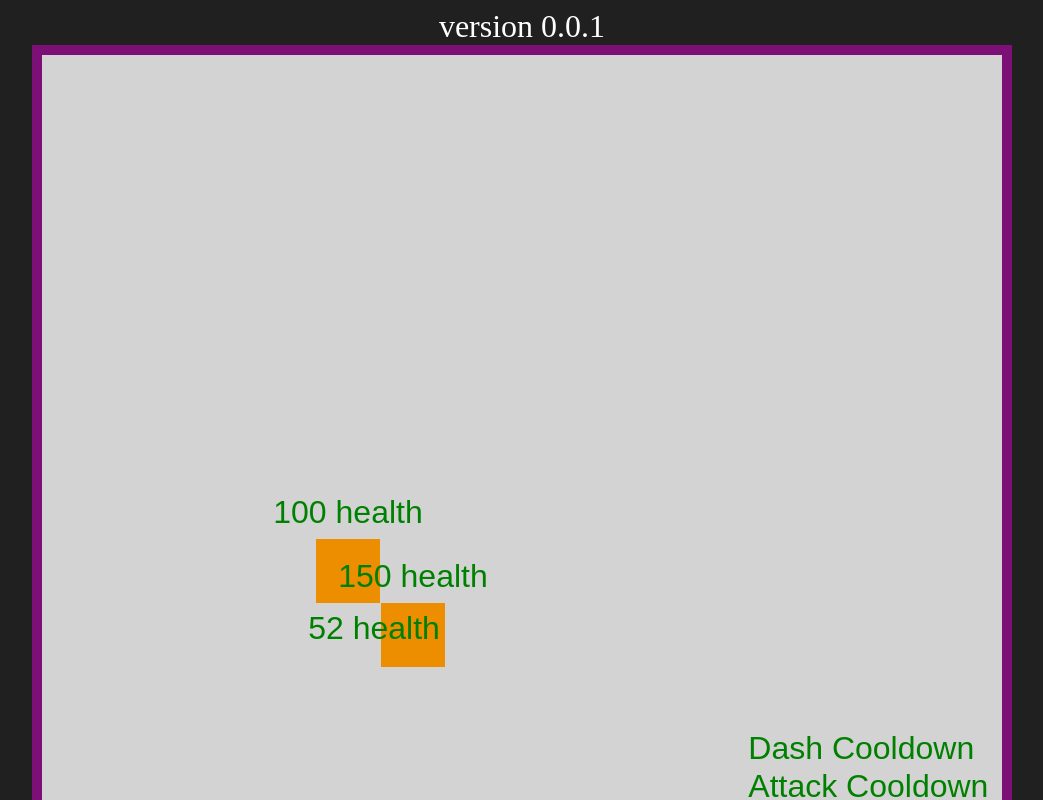
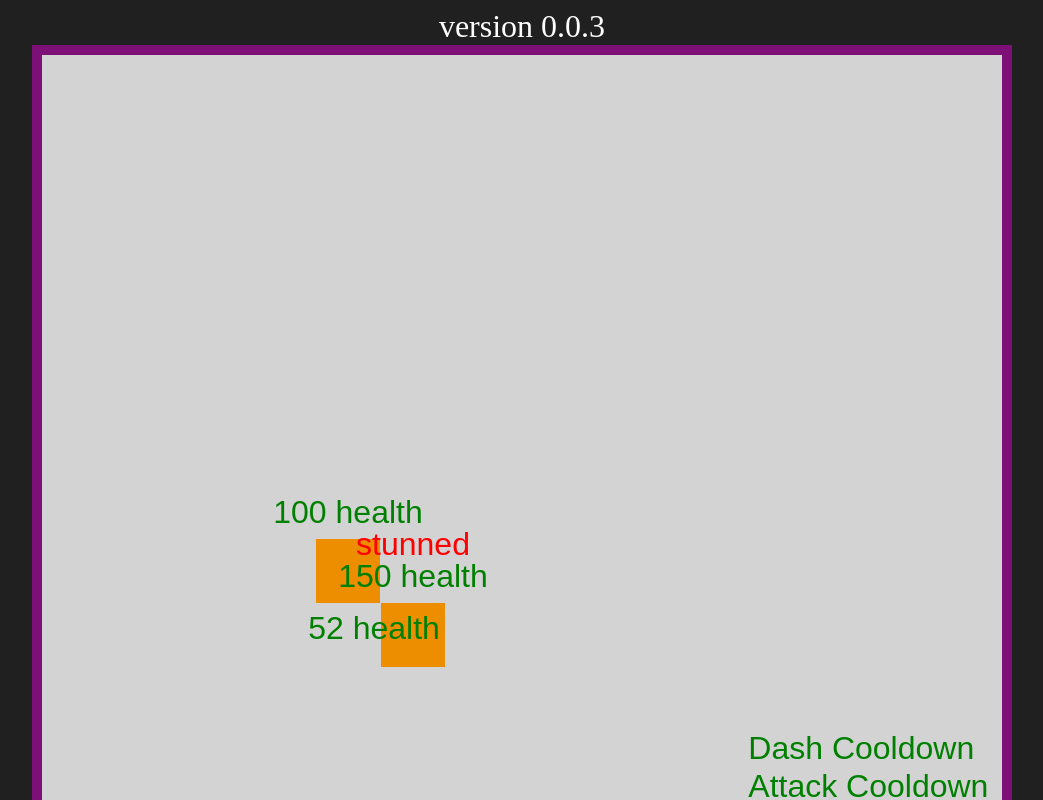
Before and after one commit to marvinwiget/Simple-2D-Game, a plain HTML site: page index.html in a window 1280 px wide. Shown: the top 800 px of the page, without its empty margins (118-1161 px from the left). Drawn offline with Linux system fonts and the light colour scheme.

Commit message:
Added stunned tag

```diff
--- a/index.html
+++ b/index.html
@@ -7,7 +7,7 @@
     <link rel="stylesheet" href="styles.css">
 </head>
 <body>
-    <p class="description">version 0.0.1</p>
+    <p class="description">version 0.0.3</p>
     <canvas id="board" width="960" height="768"></canvas>
     <script src="script.js"></script>
     <p class="description">use w,a,s,d to move</p>
--- a/script.js
+++ b/script.js
@@ -352,6 +352,8 @@ function displayEnemyHealthbar() {
         if (isCriticalHealth(enemies[i])) ctx.fillStyle = "red";
         else ctx.fillStyle = "green";
         ctx.fillText(enemies[i].health + " health",enemies[i].x+enemies[i].width/2,enemies[i].y-enemies[i].height/4);
+        ctx.fillStyle = "red";
+        if (enemies[i].stunned) ctx.fillText("stunned",enemies[i].x+enemies[i].width/2,enemies[i].y-enemies[i].height/4 - 32);
     }
 }
 
```
